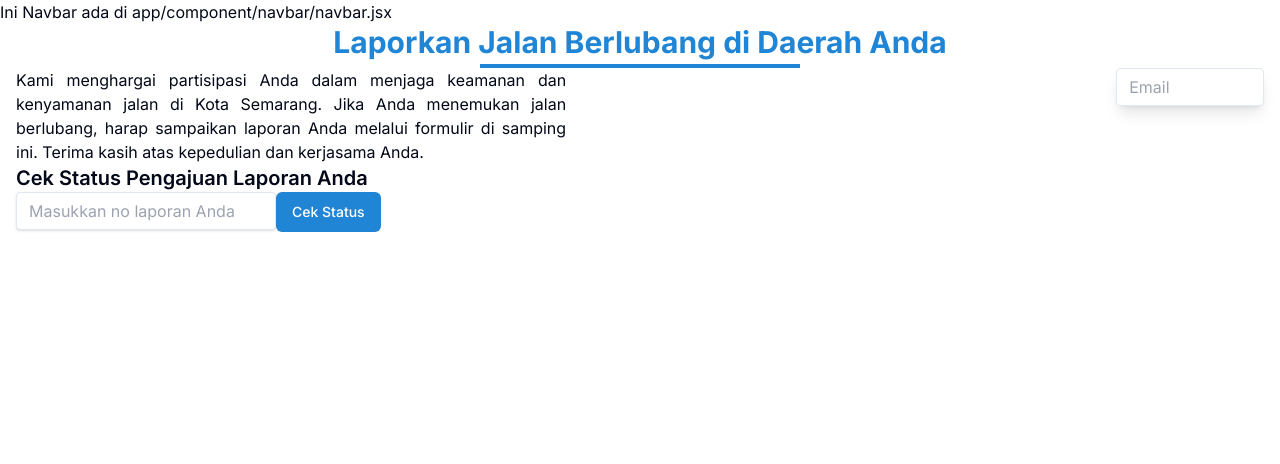
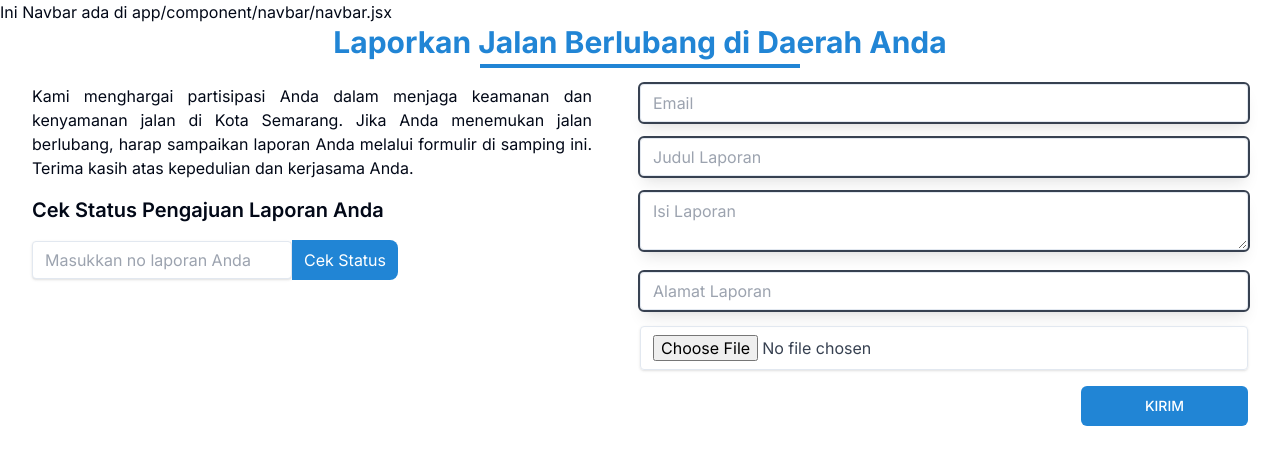
Before and after one commit to princeofverry/lintas-layak-kp, a Next.js app: page /admin in a window 1280 px wide. Shown: the top 464 px of the page. Built offline with nearby package versions, Linux system fonts and the light colour scheme.

Commit message:
fix: form jadi

```diff
--- a/components/form/form.jsx
+++ b/components/form/form.jsx
@@ -7,25 +7,32 @@ const Form = () => {
             <h1 className="text-[#2185D5] text-3xl font-bold text-center">
                 Laporkan Jalan Berlubang di Daerah Anda
             </h1>
-            <div className="border-b-4 border-[#2185D5] w-1/4 mx-auto mt-1"></div>
+            <div className="border-b-4 border-[#2185D5] w-1/4 mx-auto mt-1 my-4"></div>
             <div>
-                <div className='flex flex-row justify-evenly px-4'>
-                    <div>
-                        <p className='text-justify w-1/2'>
+                <div className='flex flex-row justify-evenly px-8'>
+                    <div className='w-1/2'>
+                        <p className='text-justify pr-12'>
                             Kami menghargai partisipasi Anda dalam menjaga keamanan dan kenyamanan jalan di Kota Semarang. Jika Anda menemukan jalan berlubang, harap sampaikan laporan Anda melalui formulir di samping ini. Terima kasih atas kepedulian dan kerjasama Anda.
                         </p>
-                        <h3 className="text-xl font-semibold">Cek Status Pengajuan Laporan Anda</h3>
+                        <h3 className="text-xl font-semibold my-4">Cek Status Pengajuan Laporan Anda</h3>
                         <input className="shadow appearance-none border rounded w-fit py-2 px-3 text-gray-700 leading-tight focus:outline-none focus:shadow-outline" id="username" type="text" placeholder="Masukkan no laporan Anda" />
-                        <Button variant="secondary" className="bg-[#2185D5] text-white hover:text-black">Cek Status</Button>
+                        <button dir="rtl" className="bg-[#2185D5] rounded-s-lg px-3 py-2 hover:bg-[#0b69b7] text-white">Cek Status</button>
                     </div>
-                    <div className="rounded">
+                    <div className="rounded w-1/2 ">
                         <div>
-                            <input className="w-full shadow-lg appearance-none border rounded py-2 px-3 text-gray-700 leading-tight " id="email" type="text" placeholder='Email' />
+                            <input className="w-full shadow-lg appearance-none border rounded py-2 px-3 text-gray-700 leading-tight outline outline-2 mb-4" id="email" type="text" placeholder='Email' />
+                            <input className="w-full shadow-lg appearance-none border rounded py-2 px-3 text-gray-700 leading-tight outline outline-2 mb-4" id="judul-laporan" type="text" placeholder='Judul Laporan' />
+                            <textarea className="w-full shadow-lg appearance-none border rounded py-2 px-3 text-gray-700 leading-tight outline outline-2 mb-4" id="isi-laporan" type="text" placeholder='Isi Laporan' />
+                            <input className="w-full shadow-lg appearance-none border rounded py-2 px-3 text-gray-700 leading-tight outline outline-2 mb-4" id="alamat-laporan" type="text" placeholder='Alamat Laporan' />
+                            <input className="w-full shadow appearance-none border rounded py-2 px-3 text-gray-700 leading-tight focus:outline-none focus:shadow-outline" id="file" type="file" />
+                            <div className="flex justify-end my-4">
+                                <Button variant="secondary" className="bg-[#2185D5] px-16 text-bold hover:bg-[#0b69b7] text-white">KIRIM</Button>
+                            </div>
                         </div>
                     </div>
                 </div>
             </div>
-        </div>
+        </div >
     )
 }
 
```
